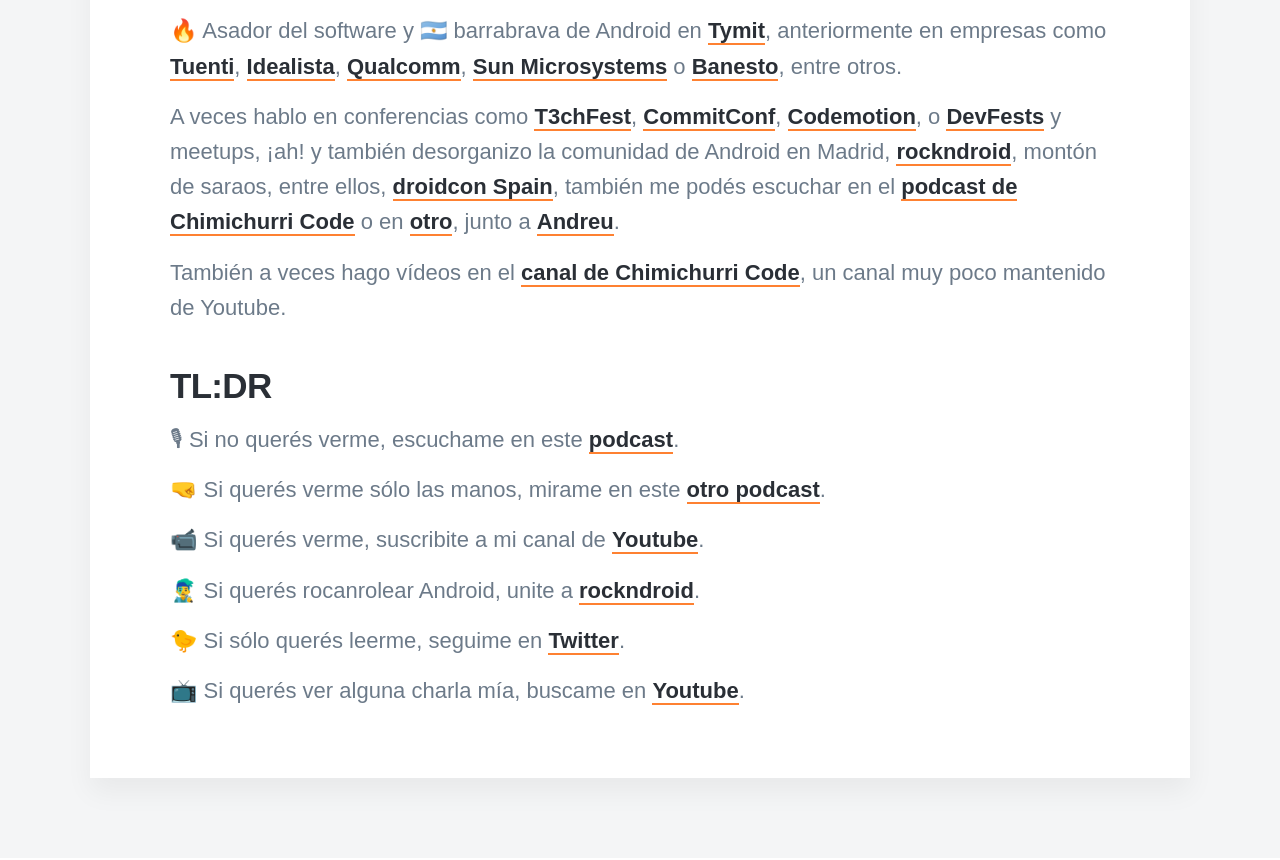
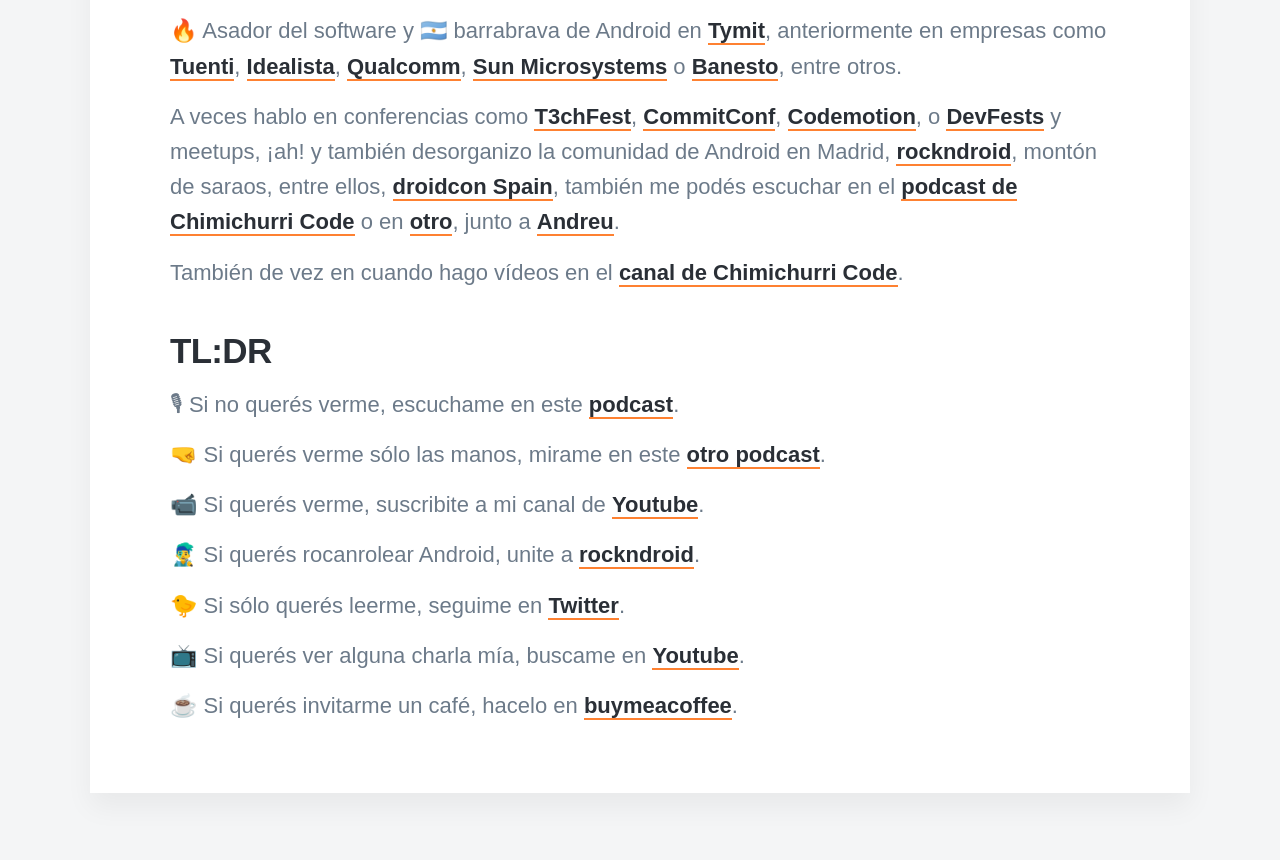
Before and after one commit to npatarino/chimichurri-code, a Jekyll site: the page built from _pages/about.md, in a window 1280 px wide and 900 px high, scrolled down 632 px. Shown: the top 860 px of the window. Built offline with Jekyll 4.4.1, drawn with Linux system fonts in a browser that asks for light colours; nearby versions of some CDN libraries; some web fonts are replaced.

Commit message:
Add Tymit Chimichurri Code episode.

```diff
--- a/_data/settings.yml
+++ b/_data/settings.yml
@@ -14,8 +14,8 @@
       url: '/'
     - title: 'About'
       url: '/about'
-#    - title: 'Contact'
-#      url: '/contact'
+    - title: 'Escuchame'
+      url: '/listen'
 
 footer_settings:
   footer_tagline: From 🇦🇷 with ♥️ and 💻.
--- a/_pages/about.md
+++ b/_pages/about.md
@@ -19,8 +19,7 @@
 [podcast de Chimichurri Code](https://open.spotify.com/show/0fCxnCusjI9frMmdANEENl) o en
 [otro](https://www.youtube.com/results?search_query=developars+cafe+gdg+spain), junto a [Andreu](https://twitter.com/andreuibanez).
 
-También a veces hago vídeos en el [canal de Chimichurri Code](https://www.youtube.com/chimichurricode),
-un canal muy poco mantenido de Youtube.
+También de vez en cuando hago vídeos en el [canal de Chimichurri Code](https://www.youtube.com/chimichurricode).
 
 ## TL:DR
 
@@ -35,3 +34,5 @@
 🐤 Si sólo querés leerme, seguime en [Twitter](https://twitter.com/npatarino).
 
 📺 Si querés ver alguna charla mía, buscame en [Youtube](https://www.youtube.com/results?search_query=Nicol%C3%A1s+Patarino).
+
+☕️ Si querés invitarme un café, hacelo en [buymeacoffee](https://www.buymeacoffee.com/npatarino).
```
Also changed, not shown: _pages/listen.md (added, +26 -0 lines), _projects/2021-02-24-ccp-ep-8-tymit.md (added, +27 -0 lines), images/ep-8/cover-ep-7.png (added), 2 other files.
